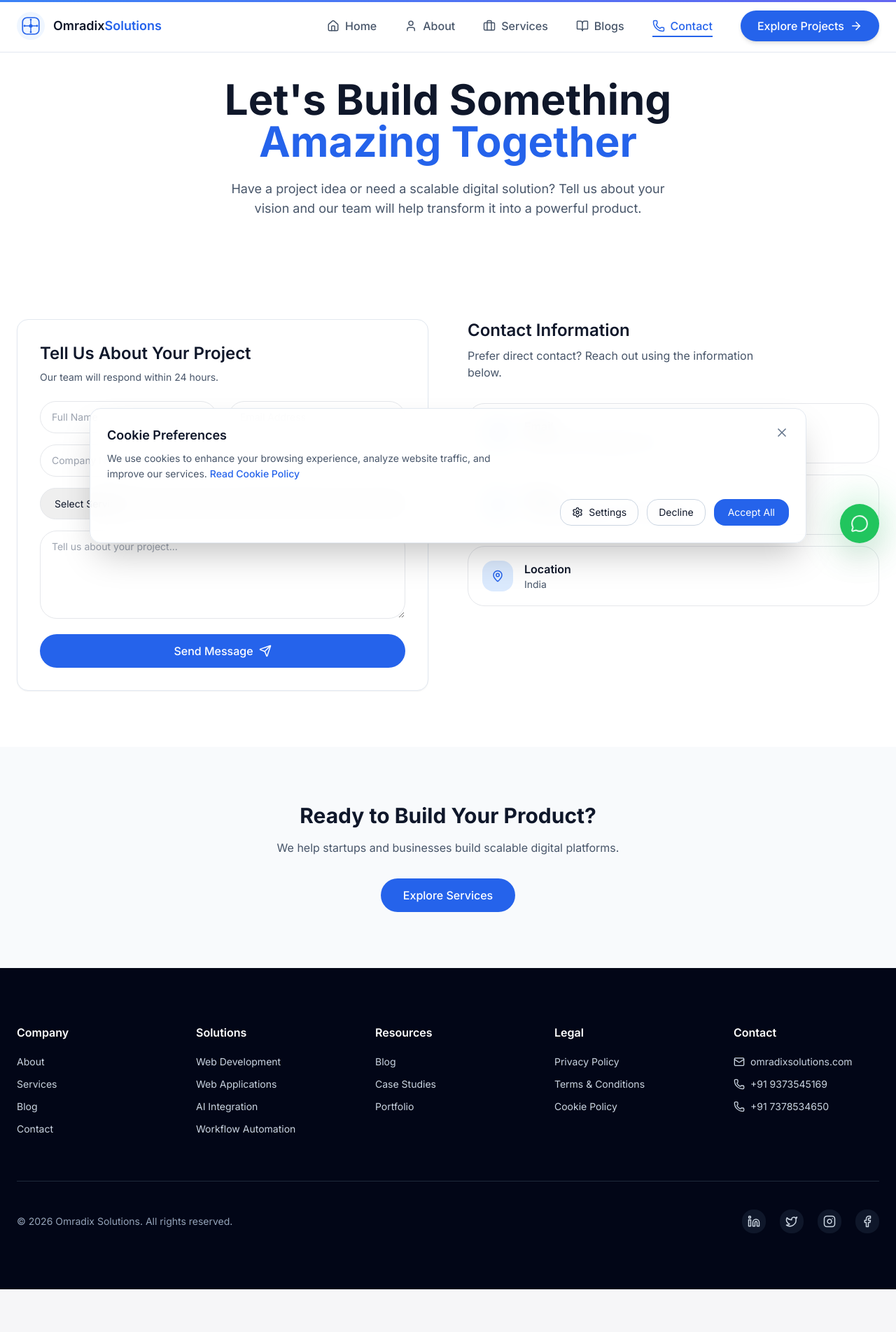
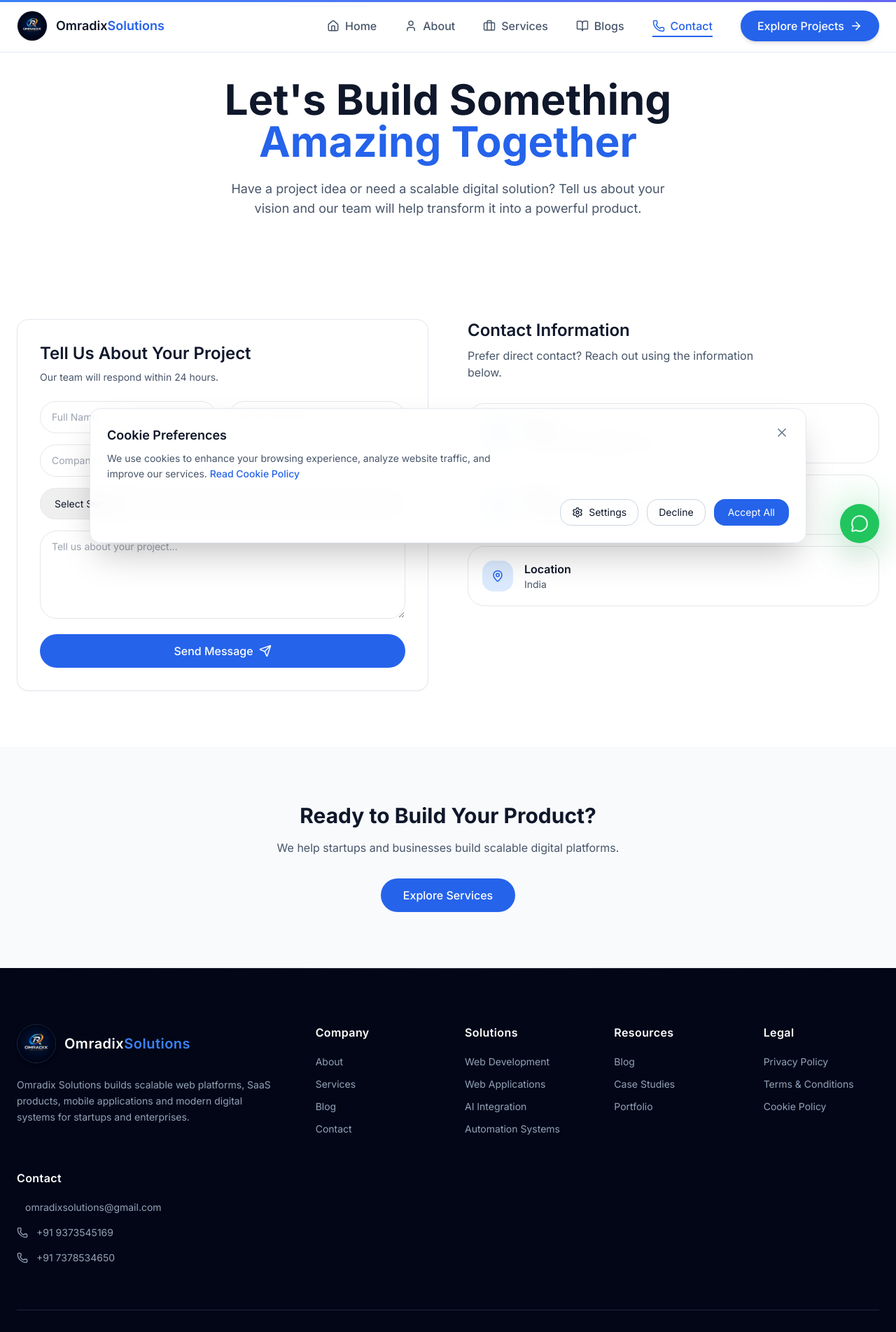
Before and after one commit to omshinde04/omradix-next, a Next.js app: page /contact in a window 1280 px wide. Shown: the top 1903 px of the page at 70% size. Before the commit the page ends 1842 px from the top, so only its background shows below. Built offline with nearby package versions, Linux system fonts and the light colour scheme.

Commit message:
Initial commit - CARPS India website

```diff
--- a/app/page.js
+++ b/app/page.js
@@ -52,6 +52,7 @@ export const metadata = {
   },
 };
 
+import Script from "next/script";
 
 import Hero from "../components/hero/Hero";
 import HeroMobile from "../components/hero/HeroMobile";
@@ -63,6 +64,22 @@ import TechStackSection from "../components/sections/TechStackSection.jsx";
 export default function Home() {
   return (
     <>
+      {/* 🔥 LOGO STRUCTURED DATA (IMPORTANT FOR GOOGLE) */}
+
+      <Script
+        id="organization-schema"
+        type="application/ld+json"
+        dangerouslySetInnerHTML={{
+          __html: JSON.stringify({
+            "@context": "https://schema.org",
+            "@type": "Organization",
+            name: "Omradix Solutions",
+            url: "https://www.omradixsolutions.in",
+            logo: "https://www.omradixsolutions.in/logo.png",
+          }),
+        }}
+      />
+
       <Hero />
       <HeroMobile />
       <CoreSolutions />
--- a/components/footer/Footer.jsx
+++ b/components/footer/Footer.jsx
@@ -1,6 +1,7 @@
 "use client";
 
 import Link from "next/link";
+import Image from "next/image";
 import { motion } from "framer-motion";
 import {
     Linkedin,
@@ -15,193 +16,171 @@ export default function Footer() {
 
     const year = new Date().getFullYear();
 
+    const linkClass =
+        "relative w-fit text-slate-400 hover:text-white transition duration-300 after:absolute after:left-0 after:-bottom-1 after:h-[1px] after:w-0 after:bg-white after:transition-all after:duration-300 hover:after:w-full";
+
     return (
-        <footer className="bg-slate-950 text-slate-300">
+        <footer className="bg-slate-950 text-slate-300 relative overflow-hidden">
+
+            {/* TOP LIGHT EFFECT */}
+            <div className="absolute top-0 left-0 w-full h-[1px] bg-gradient-to-r from-transparent via-slate-700 to-transparent" />
 
             <div className="max-w-7xl mx-auto px-6 py-20">
 
-                <div className="grid grid-cols-2 md:grid-cols-3 lg:grid-cols-5 gap-12">
+                {/* GRID */}
+                <div className="grid grid-cols-1 sm:grid-cols-2 md:grid-cols-3 lg:grid-cols-6 gap-12">
+
+                    {/* LOGO + BRAND */}
+                    <div className="lg:col-span-2">
+
+                        <Link href="/" className="flex items-center gap-3 group">
+
+                            <div className="w-14 h-14 rounded-full overflow-hidden border border-slate-800 shadow-md group-hover:scale-105 transition duration-300">
+
+                                <Image
+                                    src="/logo.png"
+                                    alt="Omradix Solutions Software Development Company Logo"
+                                    width={56}
+                                    height={56}
+                                    quality={100}
+                                    className="object-cover w-full h-full"
+                                />
+
+                            </div>
+
+                            <span className="text-xl font-semibold text-white tracking-wide">
+                                Omradix<span className="text-blue-500">Solutions</span>
+                            </span>
+
+                        </Link>
+
+                        <p className="text-sm text-slate-400 mt-5 leading-relaxed max-w-sm">
+                            Omradix Solutions builds scalable web platforms, SaaS products,
+                            mobile applications and modern digital systems for startups and enterprises.
+                        </p>
+
+                    </div>
+
 
                     {/* COMPANY */}
-
                     <div>
-
-                        <h3 className="text-white font-semibold mb-5">
+                        <h3 className="text-white font-semibold mb-5 tracking-wide">
                             Company
                         </h3>
 
                         <ul className="space-y-3 text-sm">
-
-                            <li><Link href="/about" className="hover:text-white">About</Link></li>
-                            <li><Link href="/services" className="hover:text-white">Services</Link></li>
-                            <li><Link href="/blogs" className="hover:text-white">Blog</Link></li>
-                            <li><Link href="/contact" className="hover:text-white">Contact</Link></li>
-
+                            <li><Link href="/about" className={linkClass}>About</Link></li>
+                            <li><Link href="/services" className={linkClass}>Services</Link></li>
+                            <li><Link href="/blogs" className={linkClass}>Blog</Link></li>
+                            <li><Link href="/contact" className={linkClass}>Contact</Link></li>
                         </ul>
-
                     </div>
 
 
-                    {/* SERVICES */}
-
+                    {/* SOLUTIONS */}
                     <div>
-
-                        <h3 className="text-white font-semibold mb-5">
+                        <h3 className="text-white font-semibold mb-5 tracking-wide">
                             Solutions
                         </h3>
 
                         <ul className="space-y-3 text-sm">
-
-                            <li>
-                                <Link href="/services" className="hover:text-white">
-                                    Web Development
-                                </Link>
-                            </li>
-
-                            <li>
-                                <Link href="/services" className="hover:text-white">
-                                    Web Applications
-                                </Link>
-                            </li>
-
-                            <li>
-                                <Link href="/services" className="hover:text-white">
-                                    AI Integration
-                                </Link>
-                            </li>
-
-                            <li>
-                                <Link href="/services" className="hover:text-white">
-                                    Workflow Automation
-                                </Link>
-                            </li>
-
+                            <li><Link href="/services" className={linkClass}>Web Development</Link></li>
+                            <li><Link href="/services" className={linkClass}>Web Applications</Link></li>
+                            <li><Link href="/services" className={linkClass}>AI Integration</Link></li>
+                            <li><Link href="/services" className={linkClass}>Automation Systems</Link></li>
                         </ul>
-
                     </div>
 
 
                     {/* RESOURCES */}
-
                     <div>
-
-                        <h3 className="text-white font-semibold mb-5">
+                        <h3 className="text-white font-semibold mb-5 tracking-wide">
                             Resources
                         </h3>
 
                         <ul className="space-y-3 text-sm">
-
-                            <li><Link href="/blogs" className="hover:text-white">Blog</Link></li>
-                            <li><Link href="/case-studies" className="hover:text-white">Case Studies</Link></li>
-                            <li><Link href="/portfolio" className="hover:text-white">Portfolio</Link></li>
-
+                            <li><Link href="/blogs" className={linkClass}>Blog</Link></li>
+                            <li><Link href="/blogs" className={linkClass}>Case Studies</Link></li>
+                            <li><Link href="/about" className={linkClass}>Portfolio</Link></li>
                         </ul>
-
                     </div>
 
 
                     {/* LEGAL */}
-
                     <div>
-
-                        <h3 className="text-white font-semibold mb-5">
+                        <h3 className="text-white font-semibold mb-5 tracking-wide">
                             Legal
                         </h3>
 
                         <ul className="space-y-3 text-sm">
-
-                            <li><Link href="/privacy-policy" className="hover:text-white">Privacy Policy</Link></li>
-                            <li><Link href="/terms-and-conditions" className="hover:text-white">Terms & Conditions</Link></li>
-                            <li><Link href="/cookie-policy" className="hover:text-white">Cookie Policy</Link></li>
-
+                            <li><Link href="/privacy-policy" className={linkClass}>Privacy Policy</Link></li>
+                            <li><Link href="/terms-and-conditions" className={linkClass}>Terms & Conditions</Link></li>
+                            <li><Link href="/cookie-policy" className={linkClass}>Cookie Policy</Link></li>
                         </ul>
-
                     </div>
 
 
                     {/* CONTACT */}
-
                     <div>
-
-                        <h3 className="text-white font-semibold mb-5">
+                        <h3 className="text-white font-semibold mb-5 tracking-wide">
                             Contact
                         </h3>
 
-                        <ul className="space-y-3 text-sm">
+                        <ul className="space-y-4 text-sm">
 
-                            <li className="flex items-center gap-2">
+                            <li className="flex items-center gap-3 text-slate-400 hover:text-white transition">
                                 <Mail size={16} />
-                                omradixsolutions.com
+                                <span>omradixsolutions@gmail.com</span>
                             </li>
 
-                            <li className="flex items-center gap-2">
+                            <li className="flex items-center gap-3 text-slate-400 hover:text-white transition">
                                 <Phone size={16} />
-                                +91 9373545169
+                                <span>+91 9373545169</span>
                             </li>
 
-                            <li className="flex items-center gap-2">
+                            <li className="flex items-center gap-3 text-slate-400 hover:text-white transition">
                                 <Phone size={16} />
-                                +91 7378534650
+                                <span>+91 7378534650</span>
                             </li>
 
                         </ul>
-
                     </div>
 
                 </div>
 
 
+                {/* BOTTOM */}
+                <div className="border-t border-slate-800 mt-16 pt-8 flex flex-col md:flex-row items-center justify-between gap-6">
 
-                {/* DIVIDER */}
-
-                <div className="border-t border-slate-800 mt-16 pt-10 flex flex-col md:flex-row items-center justify-between gap-6">
-
-                    {/* COPYRIGHT */}
-
-                    <p className="text-sm text-slate-400">
+                    <p className="text-sm text-slate-500 text-center md:text-left">
                         © {year} Omradix Solutions. All rights reserved.
                     </p>
 
 
-                    <div className="flex items-center gap-5">
+                    {/* SOCIAL */}
+                    <div className="flex items-center gap-4">
 
-                        {/* LINKEDIN (redirect to home for now) */}
-                        <motion.a
-                            whileHover={{ y: -3 }}
-                            href="/"
-                            className="p-2 rounded-lg bg-slate-900 hover:bg-slate-800 transition"
-                        >
-                            <Linkedin size={18} />
-                        </motion.a>
-
-                        {/* TWITTER (redirect to home) */}
-                        <motion.a
-                            whileHover={{ y: -3 }}
-                            href="/"
-                            className="p-2 rounded-lg bg-slate-900 hover:bg-slate-800 transition"
-                        >
-                            <Twitter size={18} />
-                        </motion.a>
-
-                        {/* INSTAGRAM (REAL LINK ✅) */}
-                        <motion.a
-                            whileHover={{ y: -3 }}
-                            href="https://www.instagram.com/omradix_solutions?igsh=MWY1MmQxOWxwMzFq&utm_source=qr"
-                            target="_blank"
-                            rel="noopener noreferrer"
-                            className="p-2 rounded-lg bg-slate-900 hover:bg-slate-800 transition"
-                        >
-                            <Instagram size={18} />
-                        </motion.a>
-
-                        {/* FACEBOOK (redirect to home) */}
-                        <motion.a
-                            whileHover={{ y: -3 }}
-                            href="/"
-                            className="p-2 rounded-lg bg-slate-900 hover:bg-slate-800 transition"
-                        >
-                            <Facebook size={18} />
-                        </motion.a>
+                        {[
+                            { icon: Linkedin, link: "/" },
+                            { icon: Twitter, link: "/" },
+                            { icon: Instagram, link: "https://www.instagram.com/omradix_solutions" },
+                            { icon: Facebook, link: "/" }
+                        ].map((item, i) => {
+                            const Icon = item.icon;
+                            return (
+                                <motion.a
+                                    key={i}
+                                    whileHover={{ y: -4, scale: 1.05 }}
+                                    whileTap={{ scale: 0.95 }}
+                                    href={item.link}
+                                    target="_blank"
+                                    rel="noopener noreferrer"
+                                    className="p-2.5 rounded-xl bg-slate-900 hover:bg-slate-800 border border-slate-800 hover:border-slate-700 transition duration-300 shadow-sm"
+                                >
+                                    <Icon size={18} />
+                                </motion.a>
+                            );
+                        })}
 
                     </div>
 
--- a/components/navbar/Navbar.jsx
+++ b/components/navbar/Navbar.jsx
@@ -14,6 +14,8 @@ import {
     Menu,
     X,
 } from "lucide-react";
+import Image from "next/image";
+
 
 const navLinks = [
     { name: "Home", href: "/", icon: Home },
@@ -71,76 +73,29 @@ export default function Navbar() {
                 <div className="max-w-7xl mx-auto px-6 h-[74px] flex items-center justify-between">
                     {/* LOGO */}
 
+                    {/* LOGO */}
+
                     <Link href="/" className="flex items-center gap-3 group">
-                        <div className="w-10 h-10 rounded-xl bg-blue-50 flex items-center justify-center group-hover:scale-105 transition">
-                            <svg
-                                width="28"
-                                height="28"
-                                viewBox="0 0 100 100"
-                                fill="none"
-                                className="text-blue-600"
-                            >
-                                <rect
-                                    x="8"
-                                    y="8"
-                                    width="84"
-                                    height="84"
-                                    rx="22"
-                                    stroke="currentColor"
-                                    strokeWidth="6"
-                                />
 
-                                <circle cx="50" cy="50" r="9" fill="currentColor" />
+                        <div className="w-11 h-11 rounded-full overflow-hidden border border-slate-200 shadow-sm group-hover:shadow-md transition">
 
-                                <circle cx="50" cy="18" r="5" fill="currentColor" />
-                                <circle cx="82" cy="50" r="5" fill="currentColor" />
-                                <circle cx="50" cy="82" r="5" fill="currentColor" />
-                                <circle cx="18" cy="50" r="5" fill="currentColor" />
+                            <Image
+                                src="/logo.png"
+                                alt="Omradix Solutions Logo"
+                                width={44}
+                                height={44}
+                                quality={100}
+                                priority
+                                className="object-cover w-full h-full"
+                            />
 
-                                <line
-                                    x1="50"
-                                    y1="50"
-                                    x2="50"
-                                    y2="23"
-                                    stroke="currentColor"
-                                    strokeWidth="5"
-                                    strokeLinecap="round"
-                                />
-                                <line
-                                    x1="50"
-                                    y1="50"
-                                    x2="77"
-                                    y2="50"
-                                    stroke="currentColor"
-                                    strokeWidth="5"
-                                    strokeLinecap="round"
-                                />
-                                <line
-                                    x1="50"
-                                    y1="50"
-                                    x2="50"
-                                    y2="77"
-                                    stroke="currentColor"
-                                    strokeWidth="5"
-                                    strokeLinecap="round"
-                                />
-                                <line
-                                    x1="50"
-                                    y1="50"
-                                    x2="23"
-                                    y2="50"
-                                    stroke="currentColor"
-                                    strokeWidth="5"
-                                    strokeLinecap="round"
-                                />
-                            </svg>
                         </div>
 
                         <span className="text-lg font-semibold text-slate-900">
                             Omradix<span className="text-blue-600">Solutions</span>
                         </span>
+
                     </Link>
-
                     {/* Desktop Navigation */}
 
                     <nav className="hidden md:flex items-center gap-10">
@@ -272,7 +227,7 @@ export default function Navbar() {
                                         View Projects
                                         <ArrowRight size={18} />
                                     </span>
-                                </Link>
+                                </Link>3
                             </div>
                         </motion.div>
                     </>
```
Also changed, not shown: public/logo.png (added).
